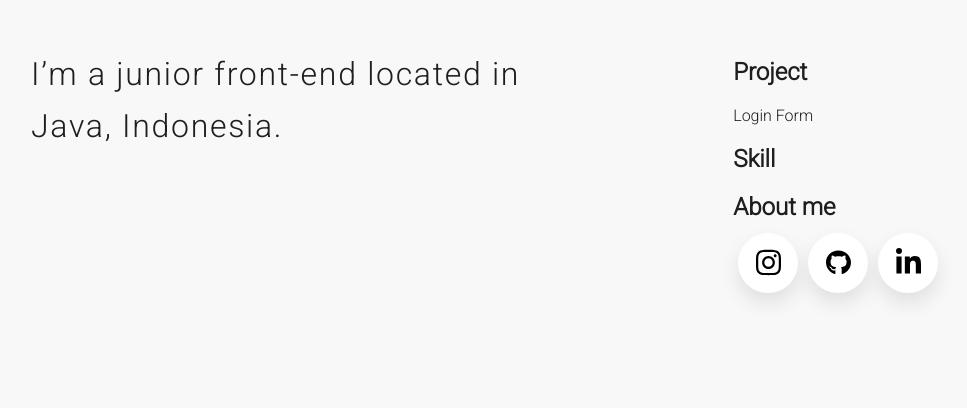
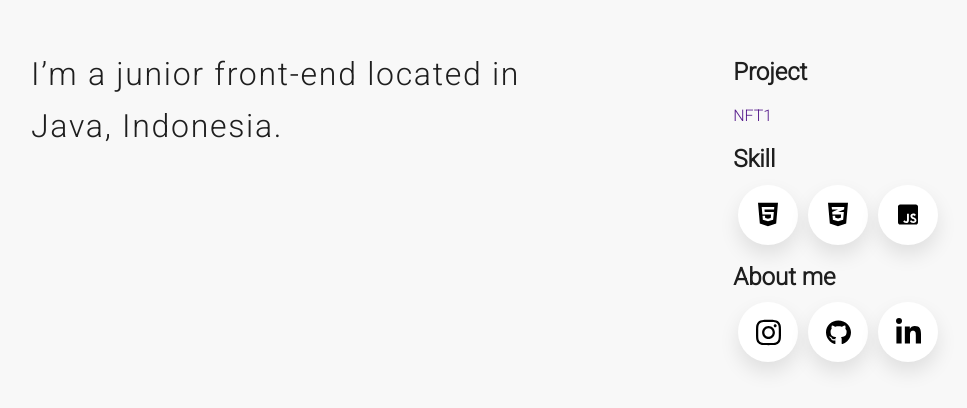
Before and after one commit to pututwibowo/pututwibowo.github.io, a plain HTML site: page index.html in a window 1280 px wide. Shown: the part 270-678 px from the top of the page, without its empty margins (77-1044 px from the left). Drawn offline with Linux system fonts and the light colour scheme; a web font is replaced by a local one.

Commit message:
menambahkan skill button

```diff
--- a/index.html
+++ b/index.html
@@ -16,14 +16,49 @@
                 <div class="project">
                     <h2>Project</h2>
                     <ul>
-            <li>Login Form</li>
+                        <a href="">NFT1</a>
                     </ul>
                 </div>
                 <div class="skill">
                     <h2>Skill</h2>
+                    <div class="wrapper-colap">
+                        <div class="wrapper-skill">
+                            <a
+                                href="https://www.instagram.com/putut.wae/"
+                                class="button"
+                                target="”_blank”"
+                            >
+                                <div class="icon">
+                                    <img src="image/html.svg" />
+                                </div>
+                                <span>Html</span>
+                            </a>
+                            <a
+                                href="https://github.com/pututwibowo"
+                                class="button"
+                                target="”_blank”"
+                            >
+                                <div class="icon">
+                                    <img src="image/css.svg" />
+                                </div>
+                                <span>CSS</span>
+                            </a>
+                            <a
+                                href="https://www.linkedin.com/in/putut-wibowo-622007245/"
+                                class="button"
+                                target="”_blank”"
+                            >
+                                <div class="icon">
+                                    <img src="image/js.svg" />
+                                </div>
+                                <span>Javascript</span>
+                            </a>
+                        </div>
+                    </div>
                 </div>
                 <div class="aboutme">
                     <h2>About me</h2>
+                    <div class="wrapper-colap">
                         <div class="wrapper-social">
                             <a
                                 href="https://www.instagram.com/putut.wae/"
@@ -57,6 +92,7 @@
                             </a>
                         </div>
                     </div>
+                </div>
             </nav>
         </div>
     </body>
--- a/style.css
+++ b/style.css
@@ -1,4 +1,17 @@
 @import url("https://fonts.googleapis.com/css2?family=Roboto:wght@300&display=swap");
+
+@font-face {
+	font-family: "Fredoka One";
+	font-style: normal;
+	font-weight: 400;
+	font-display: swap;
+	src: url(https://fonts.gstatic.com/s/fredokaone/v13/k3kUo8kEI-tA1RRcTZGmTlHGCac.woff2)
+		format("woff2");
+	unicode-range: U+0000-00FF, U+0131, U+0152-0153, U+02BB-02BC, U+02C6, U+02DA,
+		U+02DC, U+2000-206F, U+2074, U+20AC, U+2122, U+2191, U+2193, U+2212,
+		U+2215, U+FEFF, U+FFFD;
+}
+
 /* ----------------- ALL ----------------------*/
 body {
 	background-color: #f8f8f8;
@@ -20,6 +33,9 @@ nav ul {
 	padding: 80px;
 }
 
+a {
+	text-decoration: none;
+}
 /*---------------- CONTENT --------------------*/
 .content {
 	/*	background-color: salmon;*/
@@ -30,10 +46,115 @@ nav ul {
 
 /*----- NAVIGATION -----*/
 nav {
-	/*	background-color: skyblue;*/
 	margin-top: 200px;
 	flex-grow: 3;
 	padding: 20px;
+}
+
+/*---------------- SKILL ------------------*/
+.wrapper-skill a {
+	text-decoration: none;
+}
+/*untuk dasar background social*/
+.wrapper-colap {
+	height: 50px;
+}
+
+.wrapper-skill {
+	margin-top: -18px;
+	position: absolute;
+	display: flex;
+	justify-content: start;
+}
+
+.wrapper-skill .button {
+	height: 60px;
+	width: 60px;
+	margin: 10px 5px;
+	border-radius: 50px;
+	display: flex;
+	overflow: hidden;
+	box-shadow: 0px 10px 20px rgba(0, 0, 0, 0.1);
+	background: #fff;
+	transition: all 0.3s ease-out;
+	cursor: pointer;
+}
+
+/*style untuk  mengatur posisi tulisan social*/
+.wrapper-skill .button span {
+	font-family: Fredoka One;
+	line-height: 60px; /*variable*/
+	font-size: 18px; /*varible*/
+	font-weight: bold;
+	margin-left: 10px;
+	letter-spacing: 2px;
+	transition: all 0.3s ease-out;
+}
+
+/*animasi button*/
+.wrapper-skill .button:nth-child(1):hover {
+	width: 140px;
+}
+.wrapper-skill .button:nth-child(2):hover {
+	width: 130px;
+}
+.wrapper-skill .button:nth-child(3):hover {
+	width: 200px;
+}
+
+/*style dasar untuk icon*/
+.wrapper-skill .button .icon {
+	width: 60px;
+	border-radius: 50px;
+	line-height: 60px;
+	display: flex;
+	justify-content: center;
+	align-items: center;
+	flex-shrink: 0;
+	transition: all 0.3s ease-out;
+}
+
+/*untuk ukuran awal img*/
+.wrapper-skill .button .icon img {
+	width: 20px; /*variable*/
+	line-height: 60px;
+	transition: all 0.3s ease-out;
+}
+
+/*animasi warna untuk icon*/
+/*html*/
+.wrapper-skill .button:nth-child(1):hover .icon {
+	background: #f06529;
+}
+/*css*/
+.wrapper-skill .button:nth-child(2):hover .icon {
+	background: #2965f1;
+}
+/*js*/
+.wrapper-skill .button:nth-child(3):hover .icon {
+	background: #f0db4f;
+}
+
+/*untuk warna tulisan*/
+/*html*/
+.wrapper-skill .button:nth-child(1) span {
+	color: #e34c26;
+}
+/*css*/
+.wrapper-skill .button:nth-child(2) span {
+	color: #264de4;
+}
+/*js*/
+.wrapper-skill .button:nth-child(3) span {
+	color: #323330;
+}
+
+/*warna logo saat di hover*/
+.wrapper-skill .button:nth-child(1):hover .icon img,
+.wrapper-skill .button:nth-child(2):hover .icon img,
+.wrapper-skill .button:nth-child(3):hover .icon img {
+	filter: invert(100%) sepia(100%) saturate(0%) hue-rotate(358deg)
+		brightness(103%) contrast(103%);
 }
 
 /*----------------SOCIAL MEDIA------------------*/
@@ -42,7 +163,6 @@ nav {
 }
 /*untuk dasar background social*/
 .wrapper-social {
-	/*	background-color: salmon;*/
 	margin-top: -18px;
 	position: absolute;
 	display: flex;
@@ -76,6 +196,9 @@ nav {
 /*animasi button*/
 .wrapper-social .button:hover {
 	width: 200px;
+}
+.wrapper-social .button:nth-child(2):hover {
+	width: 170px;
 }
 
 /*style dasar untuk icon*/
```
Also changed, not shown: image/css.svg (added), image/html.svg (added), image/js.svg (added). Lines whose indentation alone changed are shown as unchanged.
